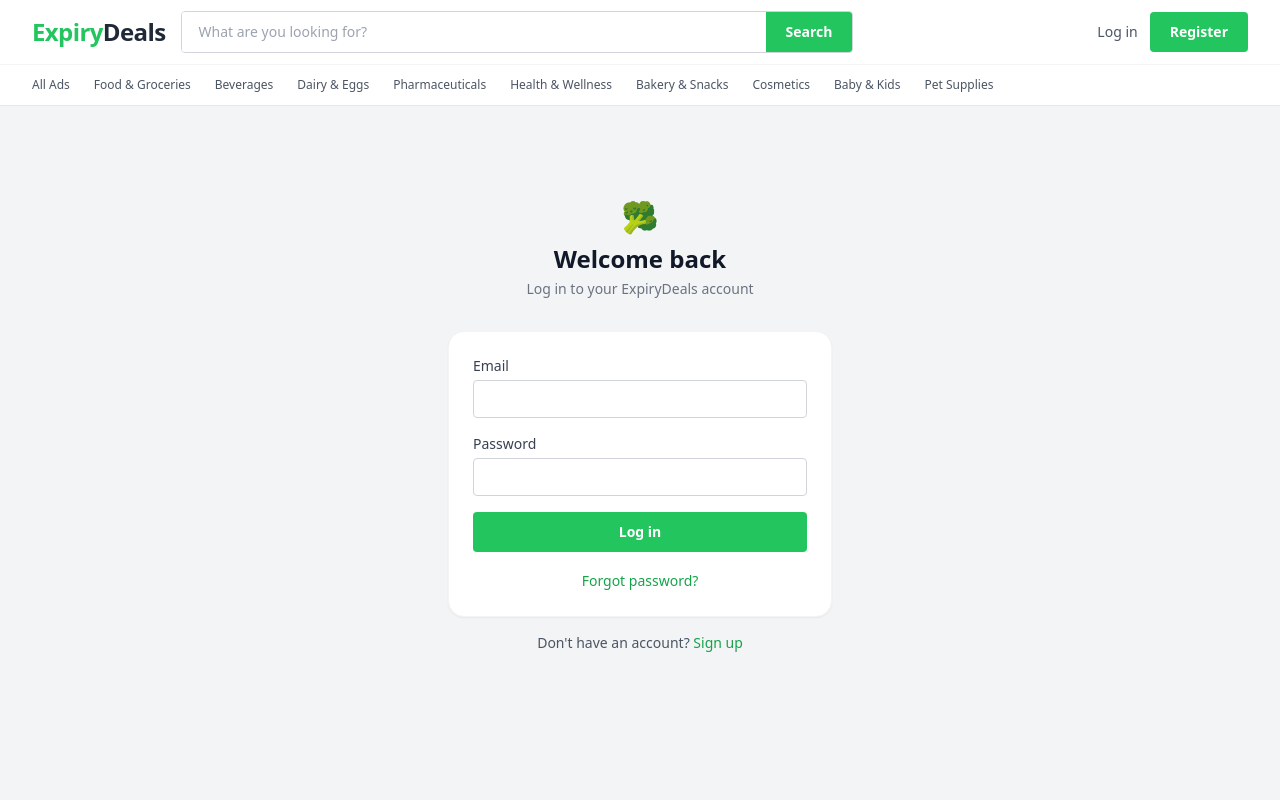
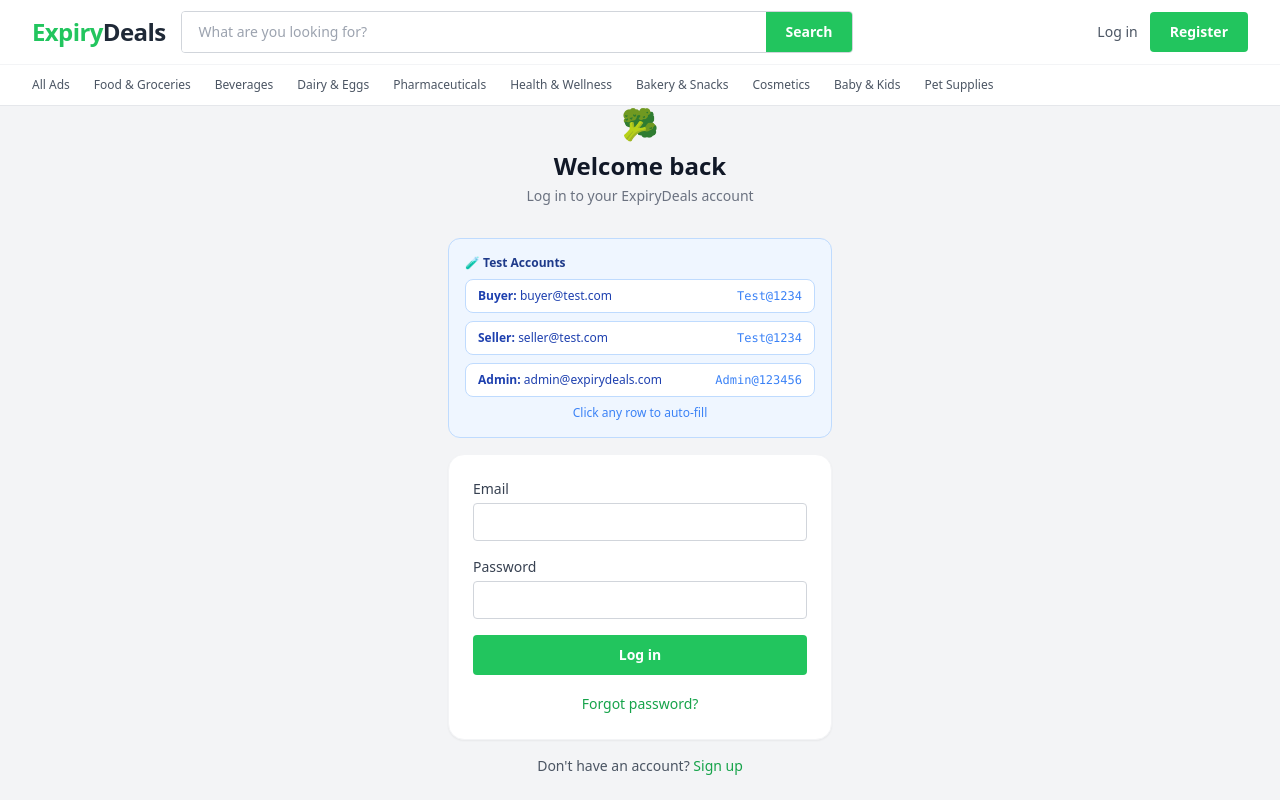
Before and after one commit to shapathbd1003-lab/expirydeals, a Next.js app: page /login in a window 1280 px wide. Built offline with nearby package versions, Linux system fonts and the light colour scheme; no server answers.

Commit message:
Show test credentials on login page with click-to-fill

```diff
--- a/app/login/page.tsx
+++ b/app/login/page.tsx
@@ -39,6 +39,24 @@
           <p className="text-gray-500 text-sm mt-1">Log in to your ExpiryDeals account</p>
         </div>
 
+        {/* Test credentials */}
+        <div className="bg-blue-50 border border-blue-200 rounded-xl p-4 mb-4 text-xs text-blue-800 space-y-2">
+          <p className="font-bold text-blue-900 mb-1">🧪 Test Accounts</p>
+          {[
+            { role: 'Buyer', email: 'buyer@test.com', pass: 'Test@1234' },
+            { role: 'Seller', email: 'seller@test.com', pass: 'Test@1234' },
+            { role: 'Admin', email: 'admin@expirydeals.com', pass: 'Admin@123456' },
+          ].map(({ role, email, pass }) => (
+            <button key={role} type="button"
+              onClick={() => setForm({ email, password: pass })}
+              className="w-full text-left flex items-center justify-between bg-white border border-blue-200 rounded-lg px-3 py-2 hover:bg-blue-50 transition">
+              <span><span className="font-semibold">{role}:</span> {email}</span>
+              <span className="text-blue-500 font-mono">{pass}</span>
+            </button>
+          ))}
+          <p className="text-blue-500 text-center">Click any row to auto-fill</p>
+        </div>
+
         <form onSubmit={handleSubmit} className="bg-white rounded-2xl shadow-sm border border-gray-100 p-6 space-y-4">
           {error && (
             <div className="bg-red-50 text-red-700 text-sm px-4 py-3 rounded-lg">{error}</div>
```
